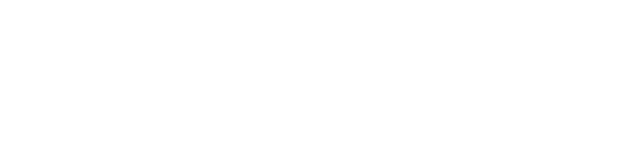
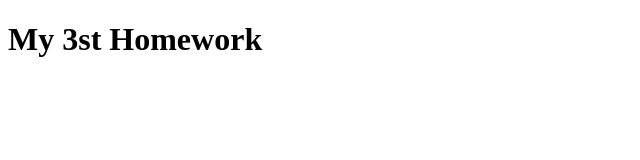
Before and after one commit to Lukash9315/dz3, a plain HTML site: page index.html in a window 1280 px wide. Shown: the whole page, without its empty margins (0-640 px from the left). Drawn offline with Linux system fonts and the light colour scheme.

Commit message:
second commit

```diff
--- a/index.html
+++ b/index.html
@@ -7,6 +7,6 @@
     <title>dz3</title>
 </head>
 <body>
-
+    <h1>My 3st Homework</h1>
 </body>
 </html>
```
